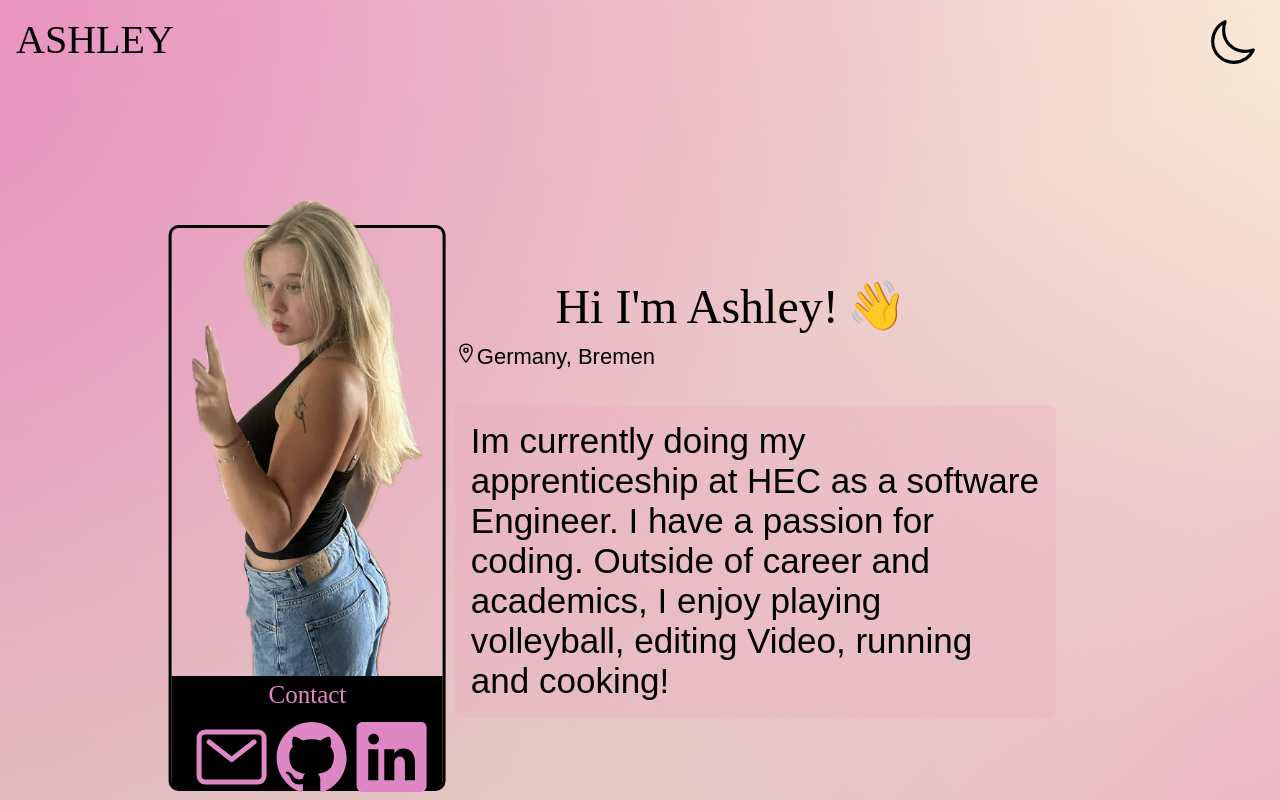
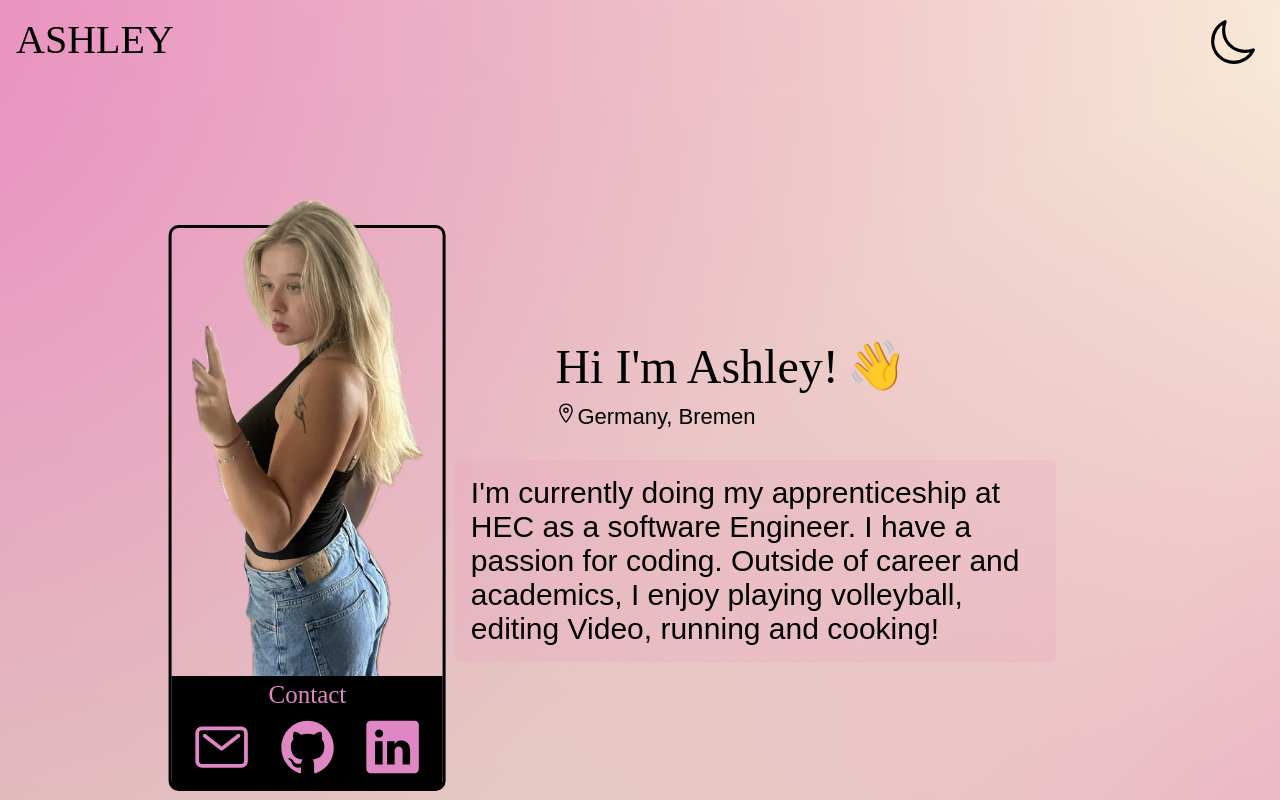
Before and after one commit to leaa321/lea321.github.io, a React (Vite) app: page / in a window 1280 px wide. Shown: the top 800 px of the page. Built offline with nearby package versions, Linux system fonts and the light colour scheme; a web font is replaced by a local one.

Commit message:
added some media sizes

```diff
--- a/src/components/Start.tsx
+++ b/src/components/Start.tsx
@@ -53,7 +53,7 @@ const handleLocationEnd = () => {
           </a>
         </div>
         <p className="text-box">
-          Im currently doing my apprenticeship at HEC as a software Engineer.
+          I'm currently doing my apprenticeship at HEC as a software Engineer.
             I have a passion for coding. Outside of career and academics, I
             enjoy playing volleyball, editing Video, running and cooking!
         </p>
--- a/src/index.css
+++ b/src/index.css
@@ -71,3 +71,9 @@ footer {
   font-size: 14px;
   color: var(--color-muted);
 }
+
+@media (width >= 1000px) {
+  h1 {
+    font-size: 3rem;
+  }
+}
--- a/src/style/start.css
+++ b/src/style/start.css
@@ -112,6 +112,7 @@
   display: flex;
   flex-direction: column;
   position: relative;
+  align-items: center;
 }
 
 .text-box-title h1 {
@@ -202,19 +203,19 @@
   padding-top: 3rem;
 }
 
-@media (width > 1000px) {
+@media (width >= 1000px) {
   .start-page-container {
     flex-direction: row-reverse;
     width: 70%;
     padding-top: 0rem;
     margin: auto;
   }
-  .text-box-title {
-    font-size: 3rem;
+  .text-box-title h1 {
+    font-size: 3 rem;
     font-weight: lighter;
   }
   .text-box {
-    font-size: 35px;
+    font-size: 30px;
   }
   .image-container {
     height: 70%;
@@ -228,9 +229,7 @@
   .icon {
     font-size: 80px;
   }
-  h1 {
-    font-size: 3rem;
-  }
+
   .image-box {
     height: 20%;
   }
@@ -239,39 +238,34 @@
   }
 }
 
-/* @media (width >= 700px) {
-  .start-page-container {
-    flex-direction: row-reverse;
-    width: 70%;
-    padding-top: 0rem;
-    margin: auto;
+@media (height < 850px) {
+  .icon {
+    font-size: 60px;
   }
-  .start-text-box1 {
-    font-size: 2rem;
-    font-weight: lighter;
-  }
-  .start-text-box2 {
-    font-size: 20px;
-  }
-  .image-container {
-    height: 70%;
-  }
-  .name-header {
-    font-size: 40px;
-  }
-  #toggleMode {
-    font-size: 50px;
-  }
+}
+
+@media (height < 750px) {
   .icon {
     font-size: 50px;
   }
-  h1 {
-    font-size: 2.5rem;
+}
+
+@media (height < 650px) {
+  .icon {
+    font-size: 40px;
   }
-  .image-box {
-    height: 20%;
+  .text-box {
+    font-size: 25px;
   }
-  .location {
-    font-size: 15px;
+}
+@media (height < 550px) {
+  .icon {
+    font-size: 35px;
   }
-} */
+  .paragraph {
+    font-size: 20px;
+  }
+  .text-box {
+    font-size: 20px;
+  }
+}
```
